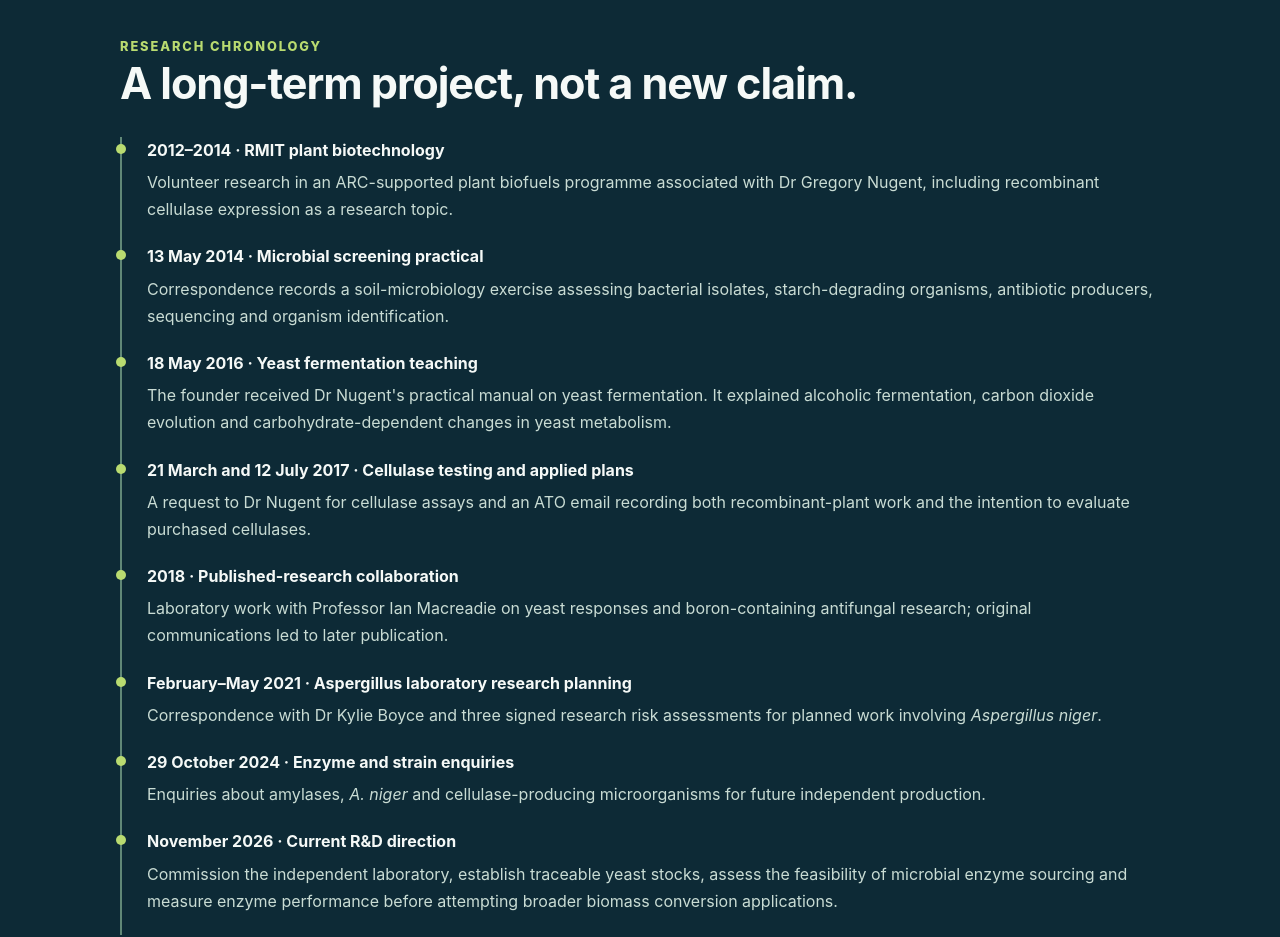
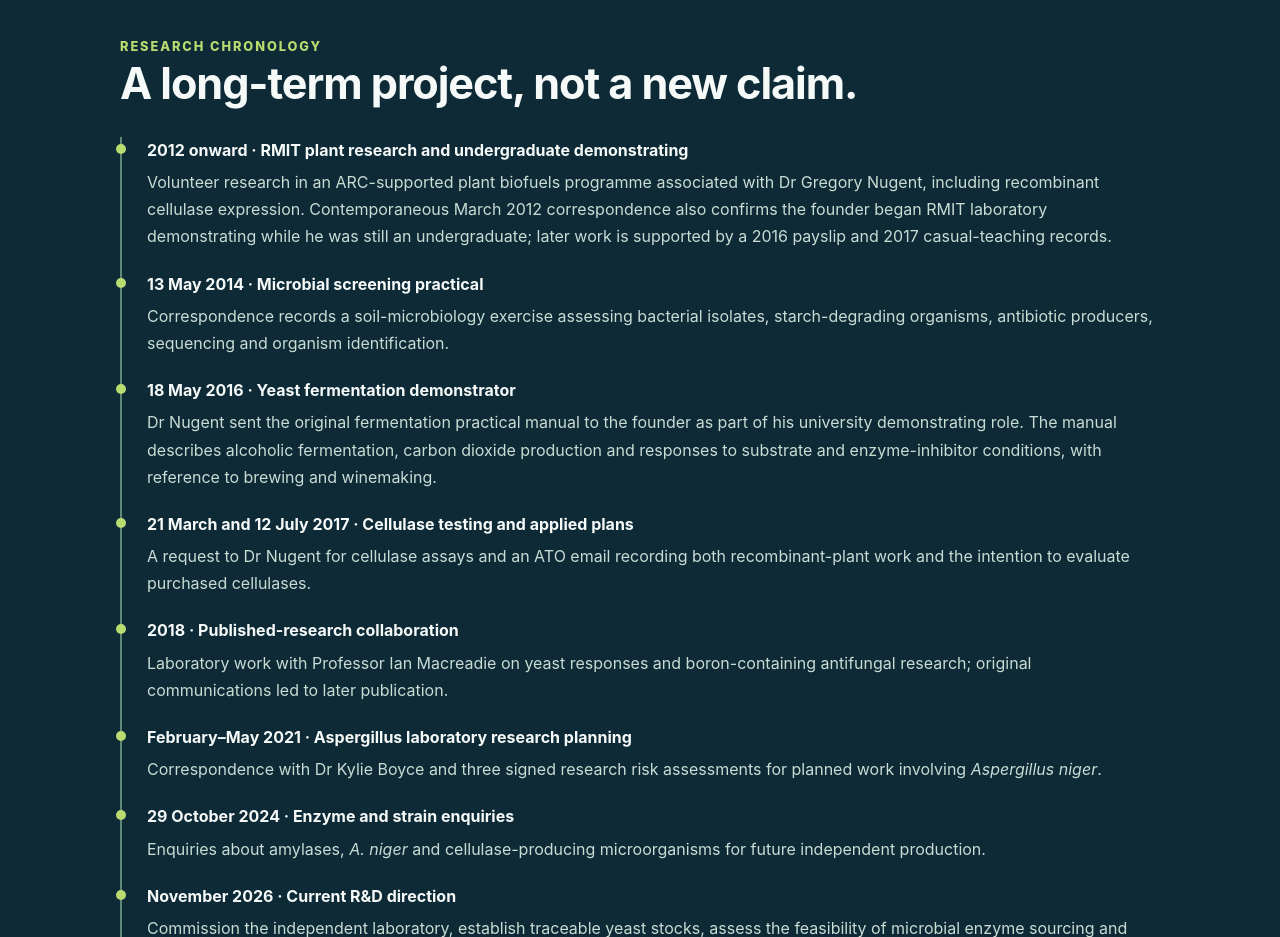
Before and after one commit to costapaquette/costapaquette.github.io, a plain HTML site: page biological-enzyme-research.html in a window 1280 px wide. Shown: the part 1920-2857 px from the top of the page. Drawn offline with Linux system fonts and the light colour scheme.

Commit message:
Document 2012 RMIT undergraduate teaching and 2016 fermentation demonstrator

```diff
--- a/biological-enzyme-research.html
+++ b/biological-enzyme-research.html
@@ -31,9 +31,9 @@ p{color:var(--muted);margin:0 0 19px}.head{border-bottom:1px solid var(--border)
 </div></div></section>
 <section class="section alt"><div class="wrap"><div class="eyebrow">Research chronology</div><h2>A long-term project, not a new claim.</h2>
 <ol class="timeline">
-<li><strong>2012–2014 · RMIT plant biotechnology</strong><p>Volunteer research in an ARC-supported plant biofuels programme associated with Dr Gregory Nugent, including recombinant cellulase expression as a research topic.</p></li>
+<li><strong>2012 onward · RMIT plant research and undergraduate demonstrating</strong><p>Volunteer research in an ARC-supported plant biofuels programme associated with Dr Gregory Nugent, including recombinant cellulase expression. Contemporaneous March 2012 correspondence also confirms the founder began RMIT laboratory demonstrating while he was still an undergraduate; later work is supported by a 2016 payslip and 2017 casual-teaching records.</p></li>
 <li><strong>13 May 2014 · Microbial screening practical</strong><p>Correspondence records a soil-microbiology exercise assessing bacterial isolates, starch-degrading organisms, antibiotic producers, sequencing and organism identification.</p></li>
-<li><strong>18 May 2016 · Yeast fermentation teaching</strong><p>The founder received Dr Nugent's practical manual on yeast fermentation. It explained alcoholic fermentation, carbon dioxide evolution and carbohydrate-dependent changes in yeast metabolism.</p></li>
+<li><strong>18 May 2016 · Yeast fermentation demonstrator</strong><p>Dr Nugent sent the original fermentation practical manual to the founder as part of his university demonstrating role. The manual describes alcoholic fermentation, carbon dioxide production and responses to substrate and enzyme-inhibitor conditions, with reference to brewing and winemaking.</p></li>
 <li><strong>21 March and 12 July 2017 · Cellulase testing and applied plans</strong><p>A request to Dr Nugent for cellulase assays and an ATO email recording both recombinant-plant work and the intention to evaluate purchased cellulases.</p></li>
 <li><strong>2018 · Published-research collaboration</strong><p>Laboratory work with Professor Ian Macreadie on yeast responses and boron-containing antifungal research; original communications led to later publication.</p></li>
 <li><strong>February–May 2021 · Aspergillus laboratory research planning</strong><p>Correspondence with Dr Kylie Boyce and three signed research risk assessments for planned work involving <em>Aspergillus niger</em>.</p></li>
```
